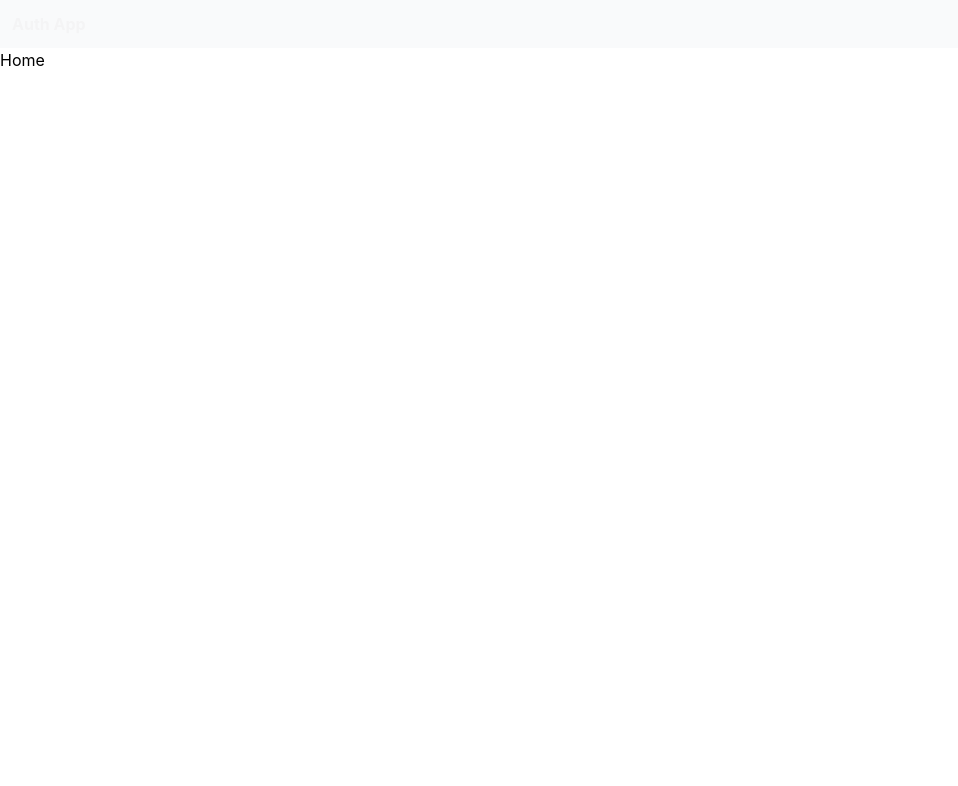
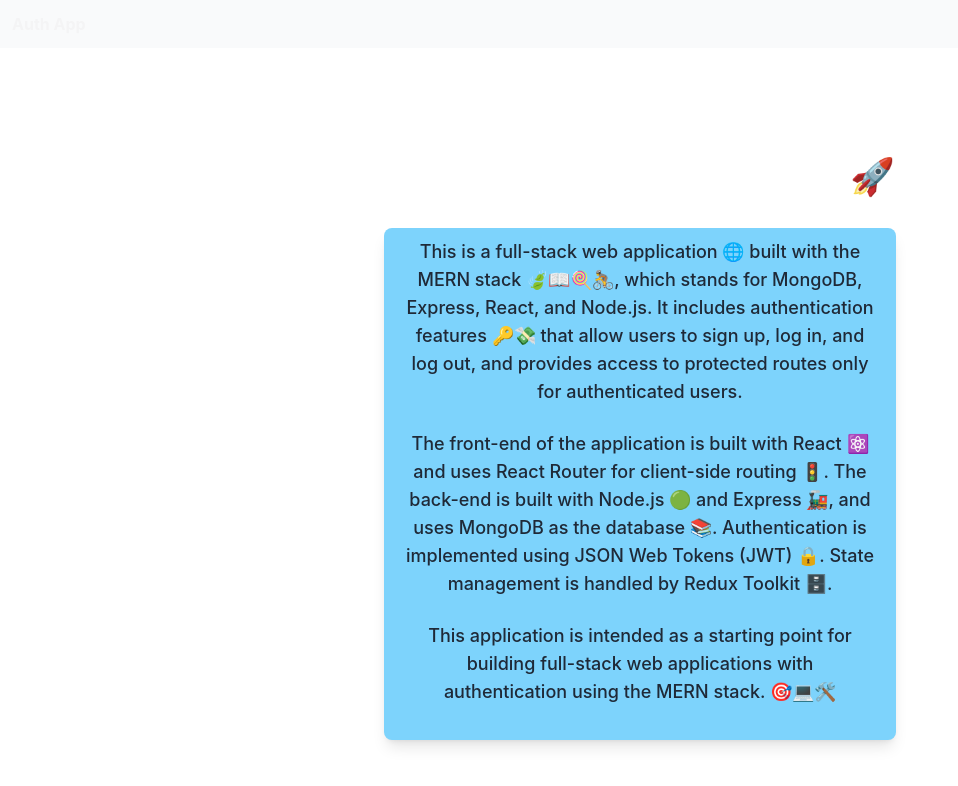
Before and after one commit to MuhammedEasa/Mern-Authentication, a React (Vite) app in the folder client/: page / in a window 1280 px wide. Shown: the top 786 px of the page, without its empty margins (0-958 px from the left). Built offline with nearby package versions, Linux system fonts and the light colour scheme; no server answers.

Commit message:
Added Home Page Ui And Completed The Project

```diff
--- a/client/src/pages/Home.jsx
+++ b/client/src/pages/Home.jsx
@@ -1,9 +1,21 @@
-import React from 'react'
-
 export default function Home() {
   return (
-    <div>
-      <h1>Home</h1>
+    <div className="bg-white dark:bg-gray-800 w-full h-screen flex flex-col justify-center items-center">
+    <h1 className="text-4xl font-bold mb-8 text-white">
+      Welcome to my Auth App! 🚀
+    </h1>
+    <div className="max-w-lg p-8 shadow-lg bg-gradient-to-br  bg-sky-300 hover:bg-sky-700 focus:ring-4 focus:outline-none focus:ring-primary-300 font-medium rounded-lg text-sm px-5 py-2.5 text-center dark:bg-sky-700 dark:hover:bg-primary-700 dark:focus:ring-primary-800">
+      <p className="mb-6 text-lg text-gray-800 dark:text-gray-200">
+        This is a full-stack web application 🌐 built with the MERN stack 🍃📖🍭🚴, which stands for MongoDB, Express, React, and Node.js. It includes authentication features 🔑💸 that allow users to sign up, log in, and log out, and provides access to protected routes only for authenticated users.
+      </p>
+      <p className="mb-6 text-lg text-gray-800 dark:text-gray-200">
+        The front-end of the application is built with React ⚛️ and uses React Router for client-side routing 🚦. The back-end is built with Node.js 🟢 and Express 🚂, and uses MongoDB as the database 📚. Authentication is implemented using JSON Web Tokens (JWT) 🔒. State management is handled by Redux Toolkit 🗄️.
+      </p>
+      <p className="mb-6 text-lg text-gray-800 dark:text-gray-200">
+        This application is intended as a starting point for building full-stack web applications with authentication using the MERN stack. 🎯💻🛠️
+      </p>
     </div>
-  )
+  </div>
+
+  );
 }
```
